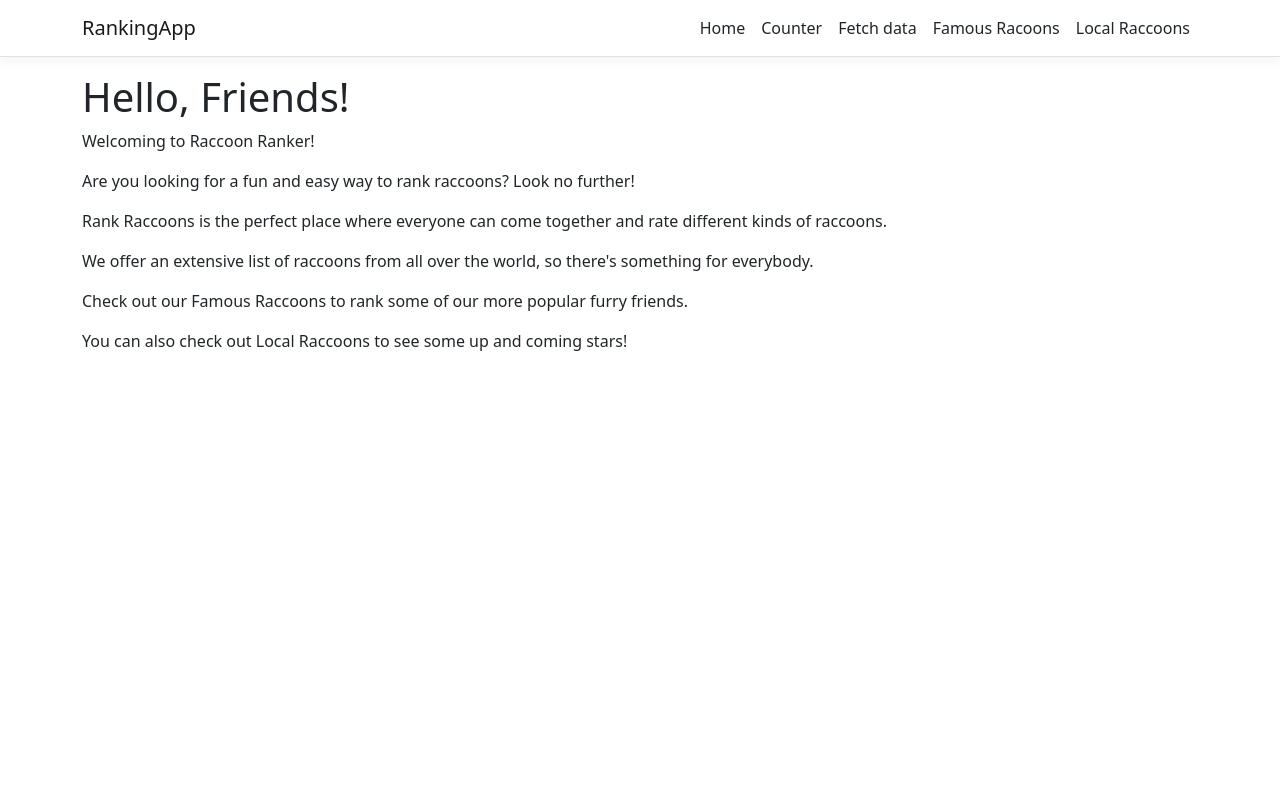
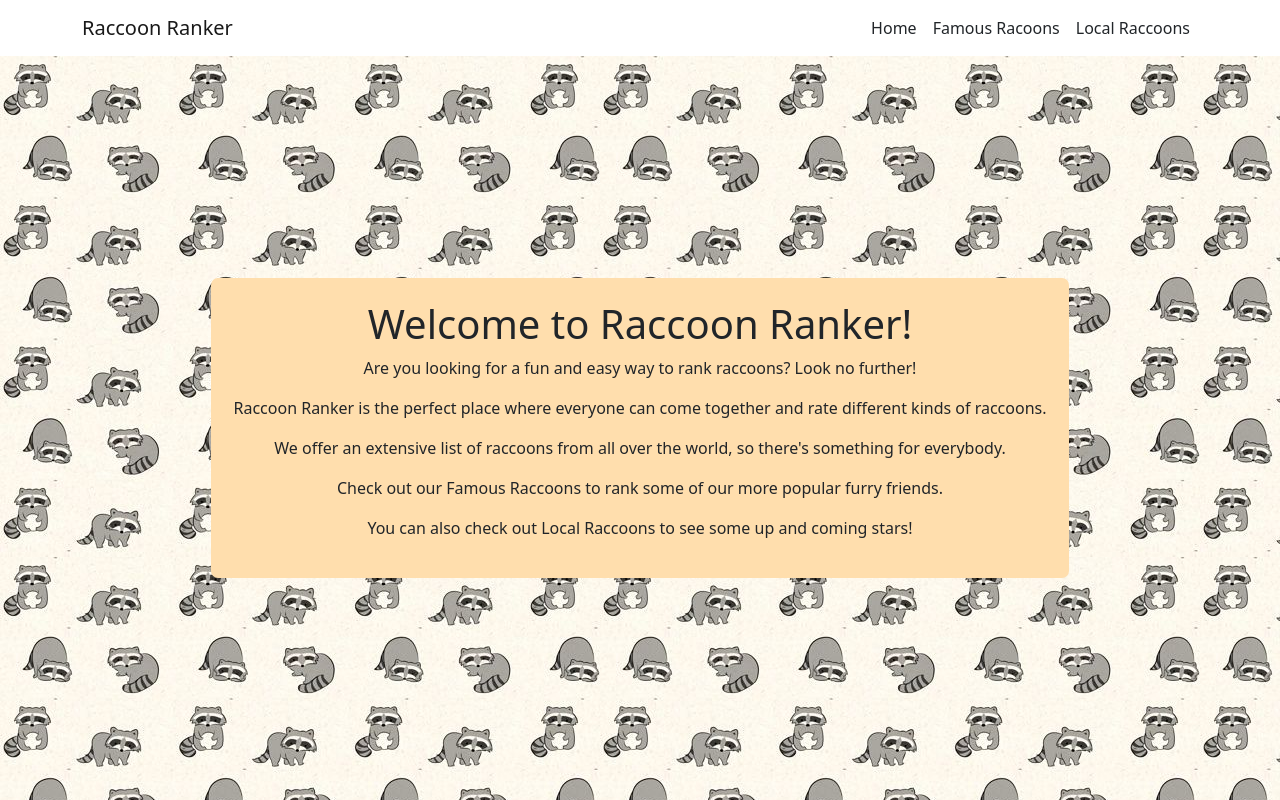
Before and after one commit to MandeepKMann/RankingApp, a React (Create React App) app in the folder RankingApp/ClientApp/: page / in a window 1280 px wide. Built offline with nearby package versions, Linux system fonts and the light colour scheme.

Commit message:
playing around with some css

```diff
--- a/RankingApp/ClientApp/public/index.html
+++ b/RankingApp/ClientApp/public/index.html
@@ -20,7 +20,7 @@
       work correctly both with client-side routing and a non-root public URL.
       Learn how to configure a non-root public URL by running `npm run build`.
     -->
-    <title>RankingApp</title>
+    <title>Raccoon Ranker</title>
   </head>
   <body>
     <noscript>
--- a/RankingApp/ClientApp/src/components/Counter.js
+++ /dev/null
@@ -1,31 +0,0 @@
-import React, { Component } from 'react';
-
-export class Counter extends Component {
-  static displayName = Counter.name;
-
-  constructor(props) {
-    super(props);
-    this.state = { currentCount: 0 };
-    this.incrementCounter = this.incrementCounter.bind(this);
-  }
-
-  incrementCounter() {
-    this.setState({
-      currentCount: this.state.currentCount + 1
-    });
-  }
-
-  render() {
-    return (
-      <div>
-        <h1>Counter</h1>
-
-        <p>This is a simple example of a React component.</p>
-
-        <p aria-live="polite">Current count: <strong>{this.state.currentCount}</strong></p>
-
-        <button className="btn btn-primary" onClick={this.incrementCounter}>Increment</button>
-      </div>
-    );
-  }
-}
--- a/RankingApp/ClientApp/src/components/FetchData.js
+++ /dev/null
@@ -1,59 +0,0 @@
-import React, { Component } from 'react';
-
-export class FetchData extends Component {
-  static displayName = FetchData.name;
-
-  constructor(props) {
-    super(props);
-    this.state = { forecasts: [], loading: true };
-  }
-
-  componentDidMount() {
-    this.populateWeatherData();
-  }
-
-  static renderForecastsTable(forecasts) {
-    return (
-      <table className='table table-striped' aria-labelledby="tabelLabel">
-        <thead>
-          <tr>
-            <th>Date</th>
-            <th>Temp. (C)</th>
-            <th>Temp. (F)</th>
-            <th>Summary</th>
-          </tr>
-        </thead>
-        <tbody>
-          {forecasts.map(forecast =>
-            <tr key={forecast.date}>
-              <td>{forecast.date}</td>
-              <td>{forecast.temperatureC}</td>
-              <td>{forecast.temperatureF}</td>
-              <td>{forecast.summary}</td>
-            </tr>
-          )}
-        </tbody>
-      </table>
-    );
-  }
-
-  render() {
-    let contents = this.state.loading
-      ? <p><em>Loading...</em></p>
-      : FetchData.renderForecastsTable(this.state.forecasts);
-
-    return (
-      <div>
-        <h1 id="tabelLabel" >Weather forecast</h1>
-        <p>This component demonstrates fetching data from the server.</p>
-        {contents}
-      </div>
-    );
-  }
-
-  async populateWeatherData() {
-    const response = await fetch('weatherforecast');
-    const data = await response.json();
-    this.setState({ forecasts: data, loading: false });
-  }
-}
--- a/RankingApp/ClientApp/src/components/Home.js
+++ b/RankingApp/ClientApp/src/components/Home.js
@@ -5,11 +5,10 @@ export class Home extends Component {
 
   render() {
       return (
-      <div>
-        <h1>Hello, Friends!</h1>
-        <p>Welcoming to Raccoon Ranker!</p>
+          <div className="homePage">
+                <h1>Welcome to Raccoon Ranker!</h1>
                 <p>Are you looking for a fun and easy way to rank raccoons? Look no further!</p>
-        <p>Rank Raccoons is the perfect place where everyone can come together and rate different kinds of raccoons.</p>
+                <p>Raccoon Ranker is the perfect place where everyone can come together and rate different kinds of raccoons.</p>
                 <p>We offer an extensive list of raccoons from all over the world, so there's something for everybody.</p>
                 <p>Check out our Famous Raccoons to rank some of our more popular furry friends.</p>
                 <p>You can also check out Local Raccoons to see some up and coming stars!</p>
--- a/RankingApp/ClientApp/src/components/Layout.js
+++ b/RankingApp/ClientApp/src/components/Layout.js
@@ -9,10 +9,12 @@ export class Layout extends Component {
         return (
             <div>
                 <NavMenu />
+                <div className="background">
                     <Container>
                         {this.props.children}
                     </Container>
                 </div>
+            </div>
     );
   }
 }
--- a/RankingApp/ClientApp/src/components/NavMenu.css
+++ b/RankingApp/ClientApp/src/components/NavMenu.css
@@ -12,7 +12,3 @@ html {
     font-size: 16px;
   }
 }
-
-.box-shadow {
-  box-shadow: 0 .25rem .75rem rgba(0, 0, 0, .05);
-}
--- a/RankingApp/ClientApp/src/components/NavMenu.js
+++ b/RankingApp/ClientApp/src/components/NavMenu.js
@@ -24,19 +24,13 @@ export class NavMenu extends Component {
   render() {
     return (
       <header>
-        <Navbar className="navbar-expand-sm navbar-toggleable-sm ng-white border-bottom box-shadow mb-3" container light>
-          <NavbarBrand tag={Link} to="/">RankingApp</NavbarBrand>
+        <Navbar className="navbar-expand-sm navbar-toggleable-sm ng-white mb-3" container light>
+          <NavbarBrand tag={Link} to="/">Raccoon Ranker</NavbarBrand>
           <NavbarToggler onClick={this.toggleNavbar} className="mr-2" />
           <Collapse className="d-sm-inline-flex flex-sm-row-reverse" isOpen={!this.state.collapsed} navbar>
             <ul className="navbar-nav flex-grow">
               <NavItem>
                 <NavLink tag={Link} className="text-dark" to="/">Home</NavLink>
-              </NavItem>
-              <NavItem>
-                <NavLink tag={Link} className="text-dark" to="/counter">Counter</NavLink>
-              </NavItem>
-              <NavItem>
-                <NavLink tag={Link} className="text-dark" to="/fetch-data">Fetch data</NavLink>
               </NavItem>
               <NavItem>
                 <NavLink tag={Link} className="text-dark" to="/rank-famous">Famous Racoons</NavLink>
--- a/RankingApp/ClientApp/src/components/RankItems.js
+++ b/RankingApp/ClientApp/src/components/RankItems.js
@@ -22,7 +22,7 @@ const RankItems = ({items, setItems, dataType, imgArr, localStorageKey}) => {
 
     const drop = (ev) => {
         ev.preventDefault();
-        //targetElm is the element in the ranking grid which the use chooses to drop the item
+        //targetElm is the element in the ranking grid which the user chooses to drop the item
         const targetElm = ev.target;
         if (targetElm.nodeName === "IMG") {
             //if an image element already exists as a child element where the user it attempting to drop the image, it will return false
@@ -33,12 +33,14 @@ const RankItems = ({items, setItems, dataType, imgArr, localStorageKey}) => {
             let data = parseInt(ev.dataTransfer.getData("text").substring(5));
             //changes the ranking item of the selected item
             const transformedCollection = items.map((item) => (item.id === parseInt(data)) ?
-                { ...item, ranking: parseInt(targetElm.id.substring(5)) } : { ...item, ranking: item.ranking });
+                { ...item, ranking: parseInt(targetElm.id.substring(5)) }
+                : { ...item, ranking: item.ranking });
             //sets the state of the items array and rerenders the component
             setItems(transformedCollection);
         }
     }
 
+    //API call
     const getDataFromApi = () => {
         fetch(`item/${dataType}`)
             .then((res) => {
@@ -49,19 +51,23 @@ const RankItems = ({items, setItems, dataType, imgArr, localStorageKey}) => {
             })
     }
 
+    //ONLY call the API if the items collection is null
     useEffect(() => {
         if (items == null) {
             getDataFromApi();
         }
     }, [dataType])
 
-
+    //Save the state of the of the relevent collection to local storage every time the relevent item's state changes
     useEffect(() => {
         if (items != null) {
             localStorage.setItem(localStorageKey, JSON.stringify(items));
         }
+        //set reload to false when the state of the item's collection changes
+        setReload(false);
     }, [items])
 
+    //If user clicks reload button, a call is made to the API and refreshes the rankings of the items
     useEffect(() => {
         if (reload === true) {
             getDataFromApi();
@@ -72,7 +78,6 @@ const RankItems = ({items, setItems, dataType, imgArr, localStorageKey}) => {
 
         (items != null)?
             <main>
-
                 <RankingGrid
                     items={items}
                     imgArr={imgArr}
@@ -80,14 +85,16 @@ const RankItems = ({items, setItems, dataType, imgArr, localStorageKey}) => {
                     allowDrop={allowDrop}
                     drop={drop}
                 />
+                <button onClick={Reload} className="reload">Reset</button>
                 <ItemCollection
                     items={items}
                     imgArr={imgArr}
                     drag={drag}
                 />
-                <button onClick={Reload} className="reload" style={{"marginTop": "10px"}}> <span className="text">Reload</span></button>
             </main>
-            :<main>Loading...</main>
+            : <main>
+                <p>Loading...</p>
+              </main>
         )
 }
 
--- a/RankingApp/ClientApp/src/custom.css
+++ b/RankingApp/ClientApp/src/custom.css
@@ -13,10 +13,43 @@ code {
   border-color: #1861ac;
 }
 
+header {
+    height: 7vh;
+}
+
 main {
     display: flex;
     align-items: center;
     flex-direction: column;
+    gap: 5px;
+    min-height: 93vh;
+    padding-top: 10px;
+    padding-bottom: 10px;
+}
+
+.container {
+    display: flex;
+    align-items: center;
+    justify-content: center;
+}
+
+.homePage {
+    display: flex;
+    flex-direction: column;
+    align-items: center;
+    background-color: navajowhite;
+    border-radius: 7px;
+    width: fit-content;
+    padding: 2%;
+}
+
+.background {
+    background: url(./images/homePage.jpg);
+    background-repeat: repeat;
+    min-height: 93vh;
+    display: flex;
+    align-items: center;
+    justify-content: center;
 }
 
 .itemsNotRanked {
@@ -27,7 +60,7 @@ main {
 }
 
 .unrankedCell {
-    height: 150px;
+    height: 200px;
     width: fit-content;
     display: flex;
     flex-direction: row;
@@ -44,7 +77,6 @@ main {
     flex-direction: column;
     justify-content: space-evenly;
     justify-self: center;
-    margin-bottom: 15px
 }
 
 .rankRow {
```
Also changed, not shown: RankingApp/ClientApp/src/AppRoutes.js (+2 -12 lines), RankingApp/ClientApp/src/images/homePage.jpg (added), 1 other file (tests, documents, lock files or other folders). Lines whose indentation alone changed are shown as unchanged.
